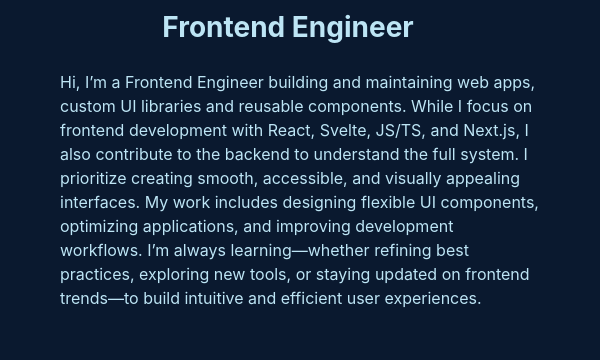
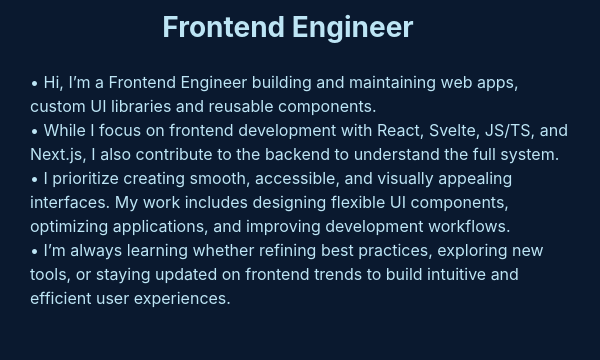
Before and after one commit to NKatsitadze/portfolio, a React (Vite) app: page / in a window 600 px wide. Shown: the part 337-697 px from the top of the page. Built offline with nearby package versions, Linux system fonts and the light colour scheme; no server answers.

Commit message:
update responsive

```diff
--- a/about.json
+++ b/about.json
@@ -1,5 +1,5 @@
 {
     "name": "Nika Katsitadze",
     "role": "Frontend Engineer",
-    "story": "Hi, I’m a Frontend Engineer building and maintaining web apps, custom UI libraries and reusable components. While I focus on frontend development with React, Svelte, JS/TS, and Next.js, I also contribute to the backend to understand the full system. I prioritize creating smooth, accessible, and visually appealing interfaces. My work includes designing flexible UI components, optimizing applications, and improving development workflows. I’m always learning—whether refining best practices, exploring new tools, or staying updated on frontend trends—to build intuitive and efficient user experiences."
+    "story": "Hi, I’m a Frontend Engineer building and maintaining web apps, custom UI libraries and reusable components. \n While I focus on frontend development with React, Svelte, JS/TS, and Next.js, I also contribute to the backend to understand the full system. \n I prioritize creating smooth, accessible, and visually appealing interfaces. My work includes designing flexible UI components, optimizing applications, and improving development workflows. \n I’m always learning whether refining best practices, exploring new tools, or staying updated on frontend trends to build intuitive and efficient user experiences."
 }
--- a/src/App.css
+++ b/src/App.css
@@ -1,5 +1,7 @@
 .section-owner {
   height: 100vh;
+  width: 70%;
+  margin: auto;
   display: flex;
   flex-direction: column;
   align-items: center;
--- a/src/App.jsx
+++ b/src/App.jsx
@@ -10,6 +10,7 @@ import About from '../about.json'
 import './App.css'
 import './index.css'
 import './Fonts.css'
+import './Medias.css'
 
 function App() {
   const [repositories, setRepositories] = useState([])
@@ -58,7 +59,14 @@ function App() {
           <h1 className='text-xl'>{About.name}</h1>
           <h2 className='text-l b'>{About.role}</h2>
         </div>
-        <p>{About.story}</p>
+        <p style={{ whiteSpace: "pre-line" }}>
+          {About.story.split("\n").map((line, i) => (
+            <span key={i}>
+              {String.fromCharCode(8226)} {line}
+              <br />
+            </span>
+          ))}
+        </p>
       </section>
 
       <Section section={"Experience"} type="experience" renderData={Object.values(Experience)}/>
--- /dev/null
+++ b/src/Medias.css
@@ -0,0 +1,79 @@
+@media (max-width: 37.5em) { /* 600px */
+    #root {
+        width: 95%;
+    }
+    .section-owner {
+        width: 100%;
+    }
+    .project-card {
+        flex-direction: column;
+    }
+    .grid-actions {
+        display: none;
+    }
+    .details-box {
+        grid-template-columns: 1fr;
+    }
+    .modal-open-button {
+        display: none;
+    }
+    .project-card__image {
+        width: 100%;
+    }
+    .project-card__actions {
+        justify-content: center;
+    }
+    .modal__content {
+        flex-direction: column;
+        width: 100%;
+        height: 100%;
+    }
+    .modal__image {
+        max-width: 95%;
+        max-height: 32%;
+    }
+    .modal__close-button {
+        right: 20px;
+        height: 35px;
+        width: 60px;
+    }
+    .footer {
+        grid-template-columns: repeat(2,1fr);
+    }
+    .footer__link-container {
+        justify-content: start;
+        gap: 8px;
+    }
+
+}
+
+@media (max-width: 64em) { /* 1024px */
+    #root {
+        width: 90%;
+    }
+    .project-card {
+        flex-direction: column;
+    }
+    .project-card__actions {
+        justify-content: center;
+    }
+}
+
+@media (min-width: 37.5em) and (max-width: 64em) {
+    .double-column-grid .project-card__image {
+        max-width: 95%;
+        width: max-content  ;
+    }
+    .single-column-grid .project-card {
+        flex-direction: unset;
+    }
+    .single-column-grid .project-card__actions {
+        justify-content: end;
+    }
+    .single-column-grid .project-card__image {
+        width: 30%;
+    }
+    .footer__link-container {
+        justify-content: start;
+    }
+}
--- a/src/components/ProjectDetailsBox.css
+++ b/src/components/ProjectDetailsBox.css
@@ -44,6 +44,7 @@
     flex-direction: column;
     justify-content: space-between;
     height: 100%;
+    width: 100%;
     flex: 1;
 }
 
@@ -81,3 +82,7 @@
 .unset-max-height {
     max-height: unset;
 }
+
+.tech-ul {
+    text-align: center;
+}
--- a/src/components/ProjectDetailsBox.jsx
+++ b/src/components/ProjectDetailsBox.jsx
@@ -43,7 +43,7 @@ function ProjectDetailsBox (details) {
                                 }
                             </div>
                             {details.type === 'projects' && <div className='project-card__description'>{details.description}</div>}
-                            <ul>
+                            <ul className={details.type === 'tech-stack' ? 'tech-ul' : ''}>
                                 {details.type === 'experience' && (details.responsibilities.map((each, i) => { return <li key={i}>{String.fromCharCode(8226)} {each}</li> }))}
                                 {details.type === 'tech-stack' && (details.stack.map((each, i) => { return <li key={i}>{String.fromCharCode(8226)} {each}</li> }))}
                             </ul>
--- a/src/index.css
+++ b/src/index.css
@@ -15,7 +15,7 @@
 #root {
   display: flex;
   flex-direction: column;
-  width: 80%;
+  width: 95%;
   margin: auto;
   padding-bottom: 24px;
 }
```
